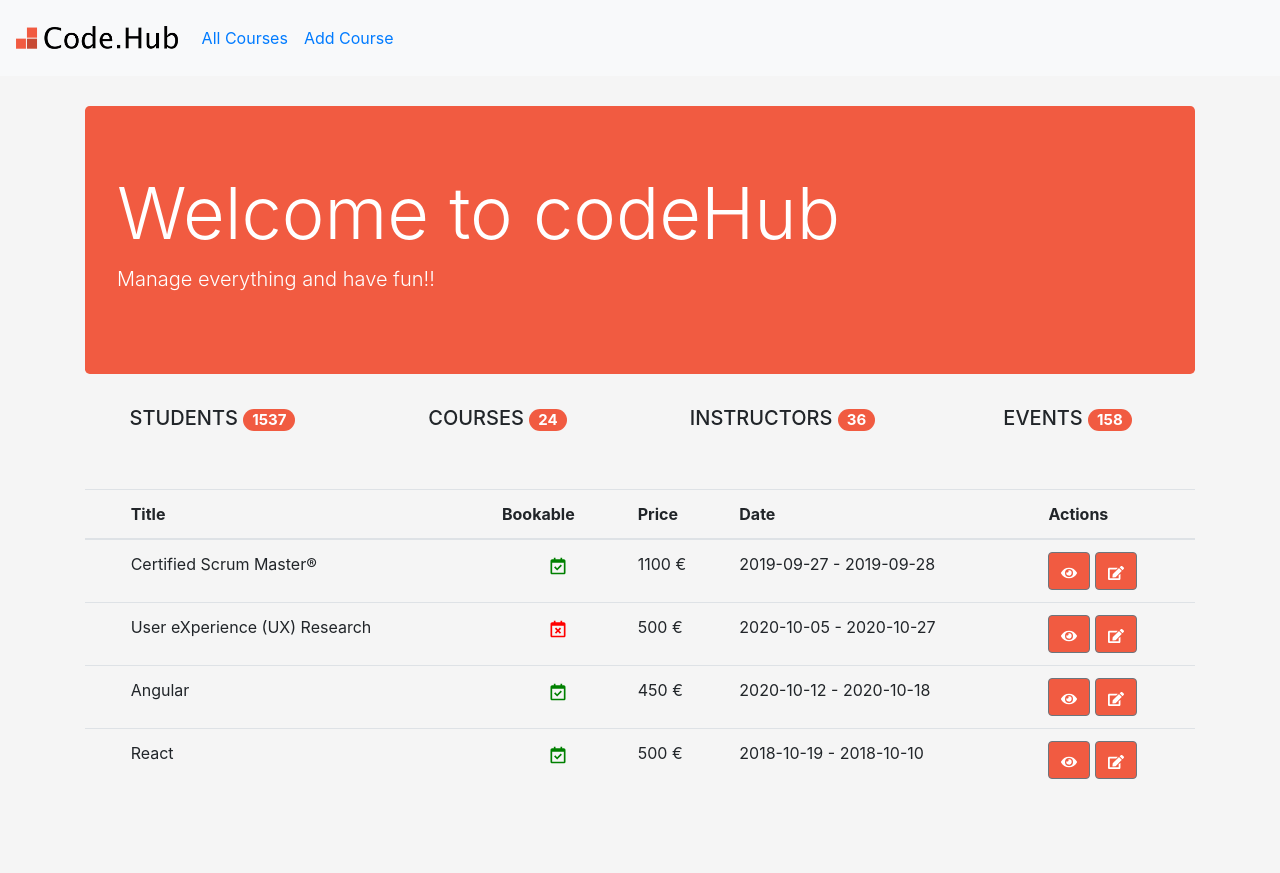
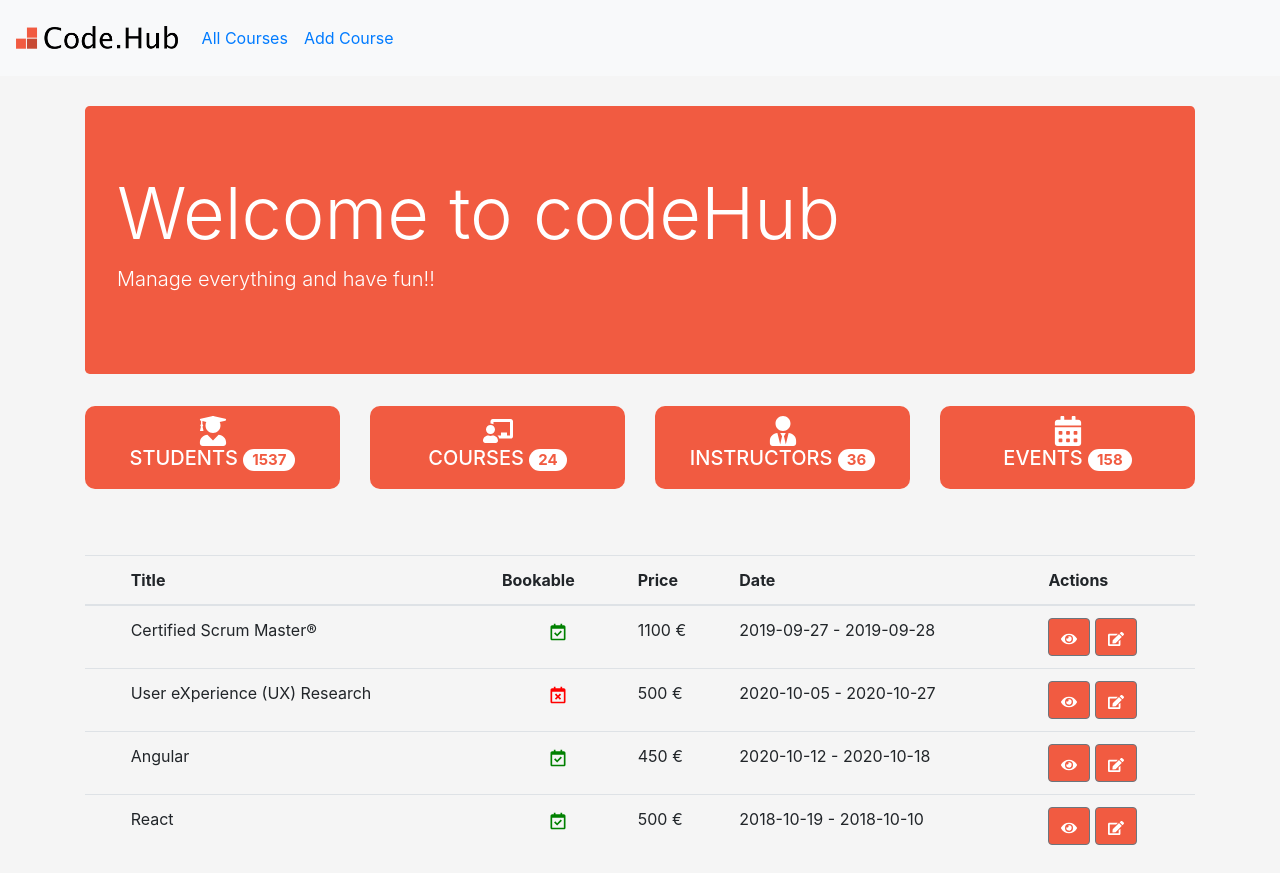
Before and after one commit to tzimpoulog/codehubCourses, a React (Create React App) app: page / in a window 1280 px wide. Before the commit the page ends 807 px from the top, so only its background shows below. Built offline with nearby package versions, Linux system fonts and the light colour scheme; data requests are answered from the project's data file.

Commit message:
Add icons to stats

```diff
--- a/src/components/JumbotronContent.js
+++ b/src/components/JumbotronContent.js
@@ -6,11 +6,6 @@ const JumbotronContent = () => {
     <div>
       <h1 className="display-3">Welcome to codeHub</h1>
         <p className="lead">Manage everything and have fun!!</p>
-        {/* <p className="lead">
-          <Button color="primary">
-          <Link to='/courses'>All Courses</Link>
-          </Button>
-        </p> */}
     </div>
   );
 }
--- a/src/components/Stats.js
+++ b/src/components/Stats.js
@@ -1,13 +1,12 @@
-import React,{ useEffect, useState} from "react";
+import React, { useEffect, useState } from "react";
 import { Row, Col } from "reactstrap";
-import { Badge } from 'reactstrap';
-import {API} from '../api';
-import { FaUserGraduate, FaChalkboardTeacher,FaChair } from "react-icons/fa";
-
+import { Badge } from "reactstrap";
+import { API } from "../api";
+import { FaUserGraduate, FaChalkboardTeacher, FaChair } from "react-icons/fa";
+import StatsDisplay from "./StatsDisplay";
 
 const Stats = () => {
   const [stats, setStats] = useState([]);
-  const [ic, setIcon] = useState([]);
   let icon = null;
 
   const fetchData = () => {
@@ -21,7 +20,7 @@ const Stats = () => {
       })
       .then((data) => {
         setStats(data);
-        returnIcons();
+        // returnIcons();
         //setIsLoading(false);
       })
       .catch((error) => {
@@ -29,42 +28,21 @@ const Stats = () => {
       });
   };
 
-
   useEffect(() => {
     fetchData();
   }, []);
 
-const returnIcons = () => {
-  stats.forEach((stat) =>{
-    switch (stat.title) {
-      case 'students':
-        icon = <FaUserGraduate />;
-        break;
-
-      case 'courses':
-        icon = <FaChalkboardTeacher />;
-        break;
-
-      case 'instructors':
-        icon = <FaChalkboardTeacher />;
-        break;
-
-      default:
-        icon = <FaChair />;
-        break;
-    }
-    console.log(icon);
-  })
-}
 
   return (
-    <div >
-      <Row >{stats.map((stat) =>
-        <Col md="3" style={{textAlign: 'center'}} key={stat.id}>
-         {icon}
-        <h5 style={{textTransform: 'uppercase'}}>{stat.title} <Badge style={{background:'#F15B41'}} pill>{stat.amount}</Badge></h5>
-        </Col>
-      )}</Row>
+    <div>
+      <Row>
+          {stats.map((item) => (
+            <Col md="3" className="mb-3" style={{ textAlign: "center" }}  key={item.id}>
+            <StatsDisplay data={item} />
+            </Col>
+          ) )}
+
+      </Row>
     </div>
   );
 };
--- /dev/null
+++ b/src/components/StatsDisplay.js
@@ -0,0 +1,40 @@
+import React from "react";
+import { Row, Col } from "reactstrap";
+import { Badge } from "reactstrap";
+import { API } from "../api";
+import { FaUserGraduate, FaChalkboardTeacher, FaCalendarAlt, FaUserTie } from "react-icons/fa";
+
+export default function StatsDisplay(data) {
+
+  const returnIcon = (title) => {
+    switch (title) {
+      case "students":
+        return <FaUserGraduate style={{fontSize: '30px', color: '#fff'}} />;
+        break;
+
+      case "courses":
+        return <FaChalkboardTeacher style={{fontSize: '30px', color: '#fff'}} />;
+        break;
+
+      case "instructors":
+        return <FaUserTie style={{fontSize: '30px', color: '#fff'}}/>;
+        break;
+
+      default:
+        return <FaCalendarAlt style={{fontSize: '30px', color: '#fff'}} />;
+        break;
+    }
+  };
+
+  return (
+    <div style={{ background: '#F15B41', padding: '10px', borderRadius: '10px'}}>
+          {returnIcon(data.data.title)}
+          <h5 style={{ textTransform: "uppercase", color: '#fff' }}>
+            {data.data.title}{" "}
+            <Badge style={{ background: "#fff", color: '#F15B41' }} pill>
+              {data.data.amount}
+            </Badge>
+          </h5>
+    </div>
+  );
+}
```
